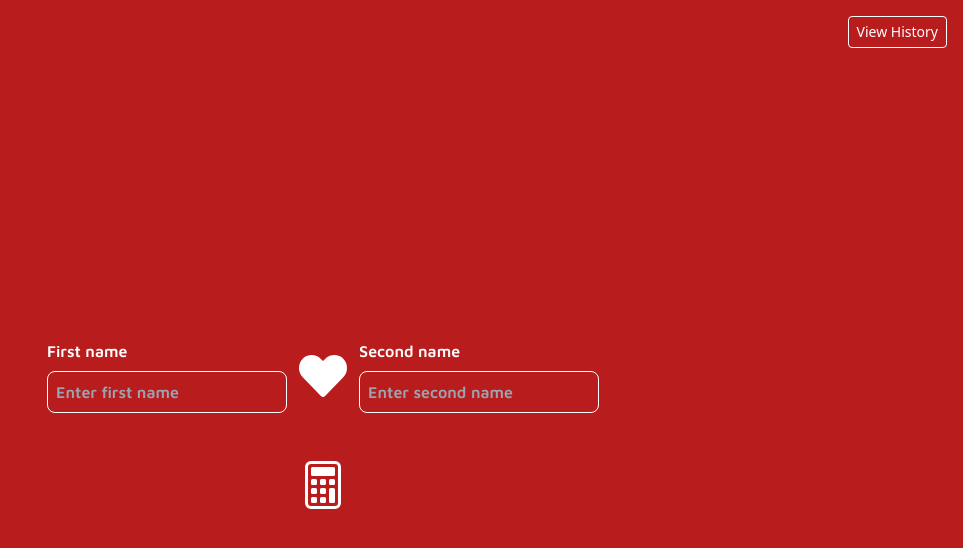
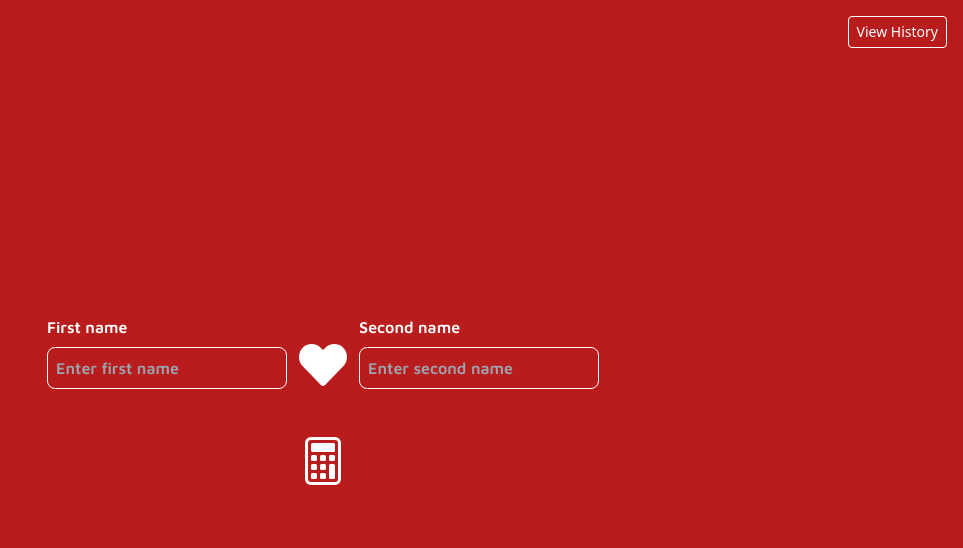
Before and after one commit to Generalsoi/loveCalculator, a React (Create React App) app: page /calculator in a window 1280 px wide. Shown: the top 548 px of the page, without its empty margins (317-1280 px from the left). Built offline with nearby package versions, Linux system fonts and the light colour scheme.

Commit message:
minor updates

```diff
--- a/src/routes/calculator.jsx
+++ b/src/routes/calculator.jsx
@@ -35,13 +35,13 @@ export const Calculator = ({ createHistory }) => {
   };
 
   return (
-    <div className="w-full h-screen flex flex-col gap-12 items-center justify-center bg-red-700 relative">
+    <div className="w-full h-screen flex flex-col  items-center justify-center bg-red-700 relative">
       <Link to="/history">
         <button className="w-fit h-8 flex items-center justify-center text-white text-sm p-2 border border-white rounded fixed top-4 right-4">
           View History
         </button>
       </Link>
-      <div className="flex flex-col md:flex-row items-center text-white font-maven gap-3">
+      <div className="flex flex-col md:flex-row items-end text-white font-maven gap-3">
         <div className="flex flex-col gap-2">
           <label htmlFor="yourName">First name</label>
           <input
@@ -69,7 +69,7 @@ export const Calculator = ({ createHistory }) => {
         </div>
       </div>
 
-      <div onClick={handleSubmit}>
+      <div onClick={handleSubmit} className="mt-12">
         <CalculateIcon computedWidth={48} />
       </div>
 
```
